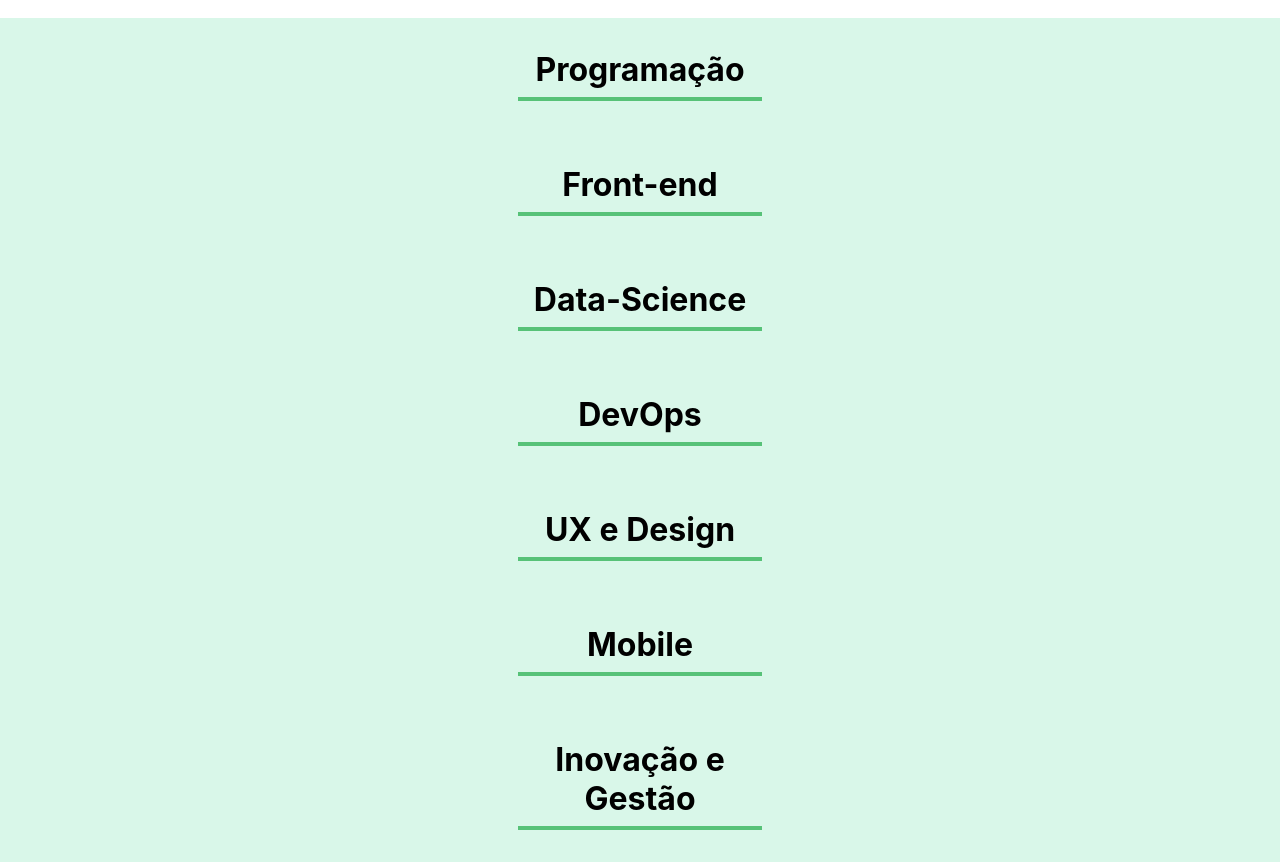
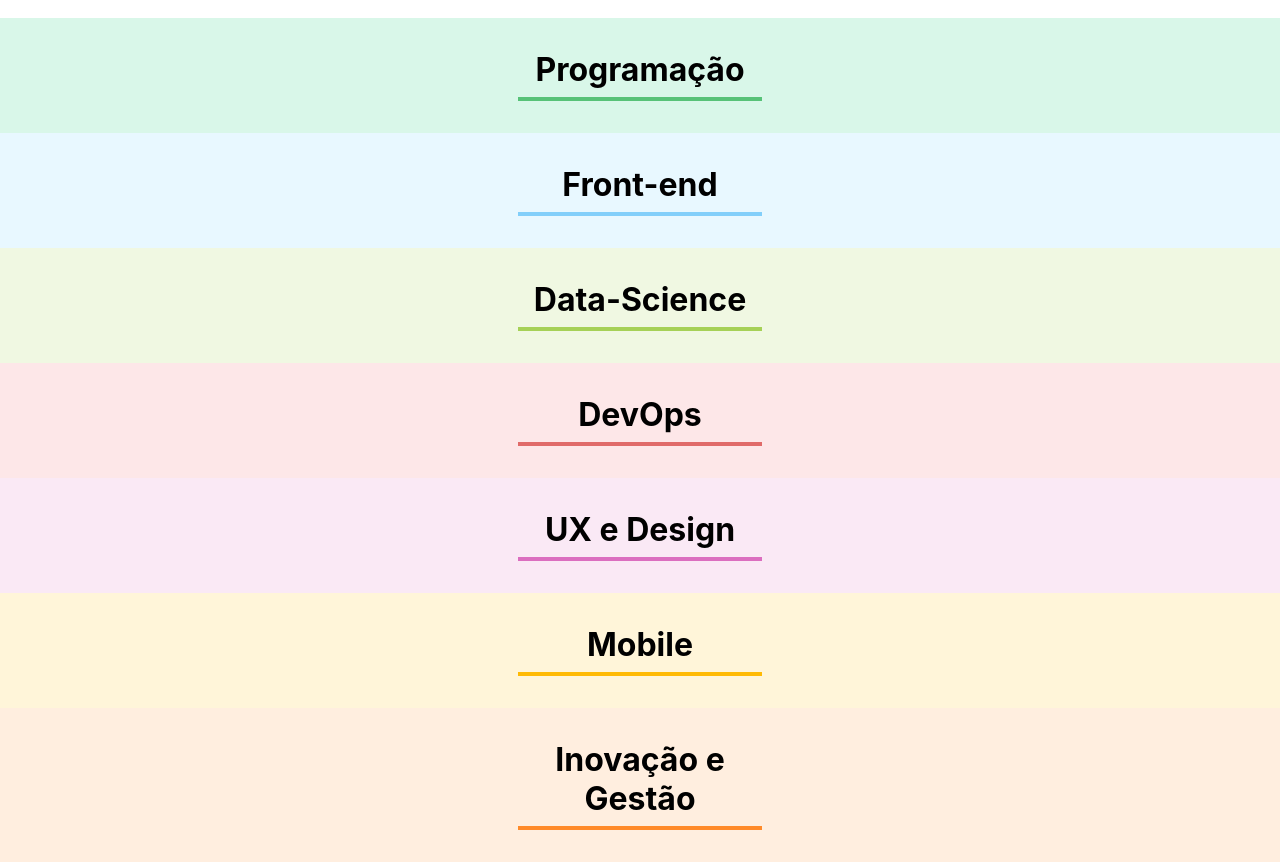
Before and after one commit to JulioPampuch/Organo---React, a React (Create React App) app: page / in a window 1280 px wide. Shown: the part 1440-2302 px from the top of the page. Built offline with nearby package versions, Linux system fonts and the light colour scheme.

Commit message:
updated team component colors

```diff
--- a/src/App.js
+++ b/src/App.js
@@ -53,10 +53,10 @@ function App() {
   return (
     <div className="App">
       <Header />
-      <Form onCollaboratorRegistered={collaborator => onNewCollaborator(collaborator)} teams={times} />
+      <Form onCollaboratorRegistered={(collaborator) => onNewCollaborator(collaborator)} teams={times} />
       {times.map((time) => {
         return (
-          <Team key={time.name} name={time.name} />
+          <Team key={time.name} name={time.name} primaryColor={time.primaryColor} secundaryColor={time.secundaryColor} />
         )
       })}
     </div>
--- a/src/components/Team/index.js
+++ b/src/components/Team/index.js
@@ -1,9 +1,10 @@
 import "./team.css"
 
 const Team = (props) => {
+
   return (
-    <section className="team">
-      <h3>{props.name}</h3>
+    <section className="team" style={{ backgroundColor: props.secundaryColor }}>
+      <h3 style={{ borderColor: props.primaryColor }}>{props.name}</h3>
     </section>
   )
 }
--- a/src/components/Team/team.css
+++ b/src/components/Team/team.css
@@ -1,7 +1,6 @@
 .team {
   text-align: center;
   padding: 32px;
-  background-color: #D9F7E9;
 }
 
 .team h3 {
@@ -13,5 +12,5 @@
   padding-bottom: 8px;
   margin: 0 40%;
 
-  border-bottom: 4px solid #57C278;
+  border-bottom: 4px solid;
 }
```
